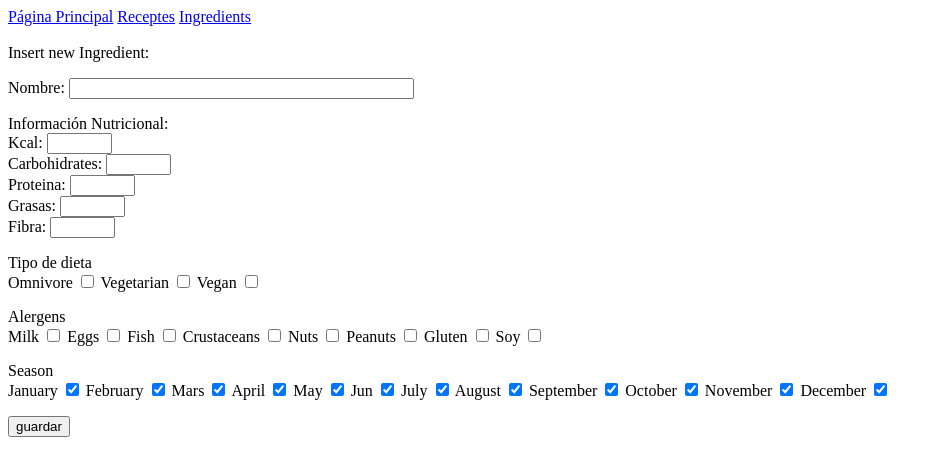
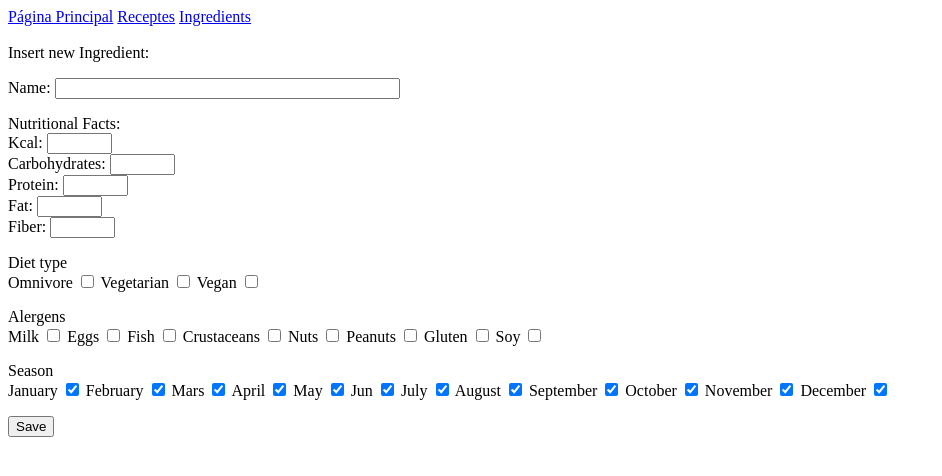
Before and after one commit to guillem1997/Projecte_FInal, a Django app: page /ingredients in a window 1280 px wide. Shown: the top 476 px of the page, without its empty margins (0-942 px from the left). Run offline with Django 3.2, Linux system fonts and the light colour scheme; some libraries are stand-ins or nearby versions.

Commit message:
24/11/2020
Commit 1

```diff
--- a/App/templates/Ingredients.html
+++ b/App/templates/Ingredients.html
@@ -3,53 +3,80 @@
 <head>
     <meta charset="UTF-8">
     <title>Ingredients</title>
-
 </head>
 <body>
     <a href="{% url 'home' %}">Página Principal</a>
     <a href="{% url 'receptes' %}">Receptes</a>
     <a href="{% url 'ingredients' %}">Ingredients</a>
     <br><br>Insert new Ingredient:
-    <form method="POST" action="/ingredientes">
+    <form action="/insert" method="post" >
         {% csrf_token %}
-        <p>Nombre: <input type="text" name="nombre" size="40"></p>
-        <p>Información Nutricional: <br>
-                Kcal:           <input type="text" name="name_Kcal" size="5"><br>
-            Carbohidrates:  <input type="text" name="name_Carbohidrates" size="5"><br>
-            Proteina:       <input type="text" name="name_Proteina" size="5"><br>
-            Grasas:         <input type="text" name="name_Grasas" size="5"><br>
-            Fibra:          <input type="text" name="name_Fibra" size="5"><br>
+        <p>Name:            <input type="text" name="name_ingredient"       size="40"></p>
+        <p>Nutritional Facts:<br>
+            Kcal:           <input type="hidden"    name="name_Kcal"            value="No Data Available">
+                            <input type="text"      name="name_Kcal"                    size="5"><br>
+            Carbohydrates:  <input type="hidden"    name="name_Carbohidrates"   value="No Data Available">
+                            <input type="text"      name="name_Carbohidrates"           size="5"><br>
+            Protein:        <input type="hidden"    name="name_Proteina"        value="No Data Available">
+                            <input type="text"      name="name_Proteina"                size="5"><br>
+            Fat:            <input type="hidden"    name="name_Grasas"          value="No Data Available">
+                            <input type="text"      name="name_Grasas"                  size="5"><br>
+            Fiber:          <input type="hidden"    name="name_Fibra"           value="No Data Available">
+                            <input type="text"      name="name_Fibra"                   size="5"><br>
         </p>
-        <p>Tipo de dieta<br>
-            Omnivore        <input type="checkbox" name="value_Omnivore"   value="1">
-            Vegetarian      <input type="checkbox" name="value_Vegetarian" value="1">
-            Vegan           <input type="checkbox" name="value_Vegan"      value="1">
+        <p>Diet type<br>
+            Omnivore        <input type="hidden"   name="value_Omnivore"    value="0">
+                            <input type="checkbox" name="value_Omnivore"    value="1">
+            Vegetarian      <input type="hidden"   name="value_Vegetarian"  value="0">
+                            <input type="checkbox" name="value_Vegetarian"  value="1">
+            Vegan           <input type="hidden"   name="value_Vegan"       value="0">
+                            <input type="checkbox" name="value_Vegan"       value="1">
         </p>
-        <p>Alergens <br>
-            Milk            <input type="checkbox" name="value_Milk"        value="1">
-            Eggs            <input type="checkbox" name="value_Eggs"        value="1">
-            Fish            <input type="checkbox" name="value_Fish"        value="1">
-            Crustaceans     <input type="checkbox" name="value_Crustaceans" value="1">
-            Nuts            <input type="checkbox" name="value_Nuts"        value="1">
-            Peanuts         <input type="checkbox" name="value_Peanuts"     value="1">
-            Gluten          <input type="checkbox" name="value_Gluten"      value="1">
-            Soy             <input type="checkbox" name="value_Soy"         value="1">
+        <p>Alergens<br>
+            Milk            <input type="hidden"   name="value_Milk"        value="0">
+                            <input type="checkbox" name="value_Milk"        value="1">
+            Eggs            <input type="hidden"   name="value_Eggs"        value="0">
+                            <input type="checkbox" name="value_Eggs"        value="1">
+            Fish            <input type="hidden"   name="value_Fish"        value="0">
+                            <input type="checkbox" name="value_Fish"        value="1">
+            Crustaceans     <input type="hidden"   name="value_Crustaceans" value="0">
+                            <input type="checkbox" name="value_Crustaceans" value="1">
+            Nuts            <input type="hidden"   name="value_Nuts"        value="0">
+                            <input type="checkbox" name="value_Nuts"        value="1">
+            Peanuts         <input type="hidden"   name="value_Peanuts"     value="0">
+                            <input type="checkbox" name="value_Peanuts"     value="1">
+            Gluten          <input type="hidden"   name="value_Gluten"      value="0">
+                            <input type="checkbox" name="value_Gluten"      value="1">
+            Soy             <input type="hidden"   name="value_Soy"         value="0">
+                            <input type="checkbox" name="value_Soy"         value="1">
         </p>
         <p>Season<br>
-            January         <input type="checkbox" name="value_January"     value="1" checked="checked">
-            February        <input type="checkbox" name="value_February"    value="1" checked="checked">
-            Mars            <input type="checkbox" name="value_Mars"        value="1" checked="checked">
-            April           <input type="checkbox" name="value_April"       value="1" checked="checked">
-            May             <input type="checkbox" name="value_May"         value="1" checked="checked">
-            Jun             <input type="checkbox" name="value_Jun"         value="1" checked="checked">
-            July            <input type="checkbox" name="value_July"        value="1" checked="checked">
-            August          <input type="checkbox" name="value_August"      value="1" checked="checked">
-            September       <input type="checkbox" name="value_September"   value="1" checked="checked">
-            October         <input type="checkbox" name="value_October"     value="1" checked="checked">
-            November        <input type="checkbox" name="value_November"    value="1" checked="checked">
-            December        <input type="checkbox" name="value_December"    value="1" checked="checked">
+            January         <input type="hidden"   name="value_January"     value="0">
+                            <input type="checkbox" name="value_January"     value="1"   checked="checked">
+            February        <input type="hidden"   name="value_February"    value="0">
+                            <input type="checkbox" name="value_February"    value="1"   checked="checked">
+            Mars            <input type="hidden"   name="value_Mars"        value="0">
+                            <input type="checkbox" name="value_Mars"        value="1"   checked="checked">
+            April           <input type="hidden"   name="value_April"       value="0">
+                            <input type="checkbox" name="value_April"       value="1"   checked="checked">
+            May             <input type="hidden"   name="value_May"         value="0">
+                            <input type="checkbox" name="value_May"         value="1"   checked="checked">
+            Jun             <input type="hidden"   name="value_Jun"         value="0">
+                            <input type="checkbox" name="value_Jun"         value="1"   checked="checked">
+            July            <input type="hidden"   name="value_July"        value="0">
+                            <input type="checkbox" name="value_July"        value="1"   checked="checked">
+            August          <input type="hidden"   name="value_August"      value="0">
+                            <input type="checkbox" name="value_August"      value="1"   checked="checked">
+            September       <input type="hidden"   name="value_September"   value="0">
+                            <input type="checkbox" name="value_September"   value="1"   checked="checked">
+            October         <input type="hidden"   name="value_October"     value="0">
+                            <input type="checkbox" name="value_October"     value="1"   checked="checked">
+            November        <input type="hidden"   name="value_November"    value="0">
+                            <input type="checkbox" name="value_November"    value="1"   checked="checked">
+            December        <input type="hidden"   name="value_December"    value="0">
+                            <input type="checkbox" name="value_December"    value="1"   checked="checked">
         </p>
-        <input type="submit" value="guardar">
+        <button onclick="insert()">Save</button>
     </form>
 
 </body>
--- a/App/views.py
+++ b/App/views.py
@@ -27,10 +27,11 @@ def ingredients_view(request):
 
 
 def insert(request):
-    conn = psycopg2.connect(dbname="Projecte_Final",
-                            user="postgres",
-                            password='patata')
+    conn = psycopg2.connect(dbname      =   "Projecte_Final",
+                            user        =   "postgres",
+                            password    =   "patata")
 
+    name            =   request.POST["name_ingredient"]
     kcal            =   request.POST["name_Kcal"]
     carbohidrates   =   request.POST["name_Carbohidrates"]
     proteina        =   request.POST["name_Proteina"]
@@ -61,15 +62,16 @@ def insert(request):
     december        =   request.POST["value_December"]
 
     cursor = conn.cursor()
-    cursor.execute(f"INSERT INTO ingredients VALUES ('{kcal}', '{carbohidrates}','{proteina}','{grasas}','{fibra}',"
-                   f"'{omnivore}','{vegetarian}','{vegan}','{milk}','{eggs}','{fish}','{crustaceans}',"
-                   f"'{nuts}',{peanut}',{gluten}',{soy}',{january}',{february}',{mars}',{april}',{may}',{jun}',"
-                   f"{july}',{august}',{september}',{october}',{november}',{december}');")
+    cursor.execute(f"INSERT INTO ingredients VALUES ('{name}','{kcal}','{carbohidrates}','{proteina}','{grasas}',"
+                   f"'{fibra}','{omnivore}','{vegetarian}','{vegan}','{milk}','{eggs}','{fish}','{crustaceans}',"
+                   f"'{nuts}','{peanut}','{gluten}','{soy}','{january}','{february}','{mars}','{april}','{may}',"
+                   f"'{jun}','{july}','{august}','{september}','{october}','{november}','{december}');")
     conn.commit()
     cursor.close()
     conn.close()
 
     return redirect('http://127.0.0.1:8000/ingredients')
+
 
 def select(request):
     conn = psycopg2.connect(dbname="projecte_final",
@@ -82,6 +84,7 @@ def select(request):
     conn.close()
 
     return HttpResponse(result)
+
 
 def anadir(request):
     conn = psycopg2.connect(dbname="projecte_final",
--- a/Projecte_Nutrició/urls.py
+++ b/Projecte_Nutrició/urls.py
@@ -22,7 +22,7 @@ urlpatterns = [
     path('home', views.home_page_view, name='home'),
     path('receptes', views.receptes_view, name='receptes'),
     path('ingredients', views.ingredients_view, name='ingredients'),
-    path('insertar', views.insert),
+    path('insert', views.insert),
     path('consultar', views.select),
     path('anadir', views.anadir),
 
```
Also changed, not shown: 1 other file.
